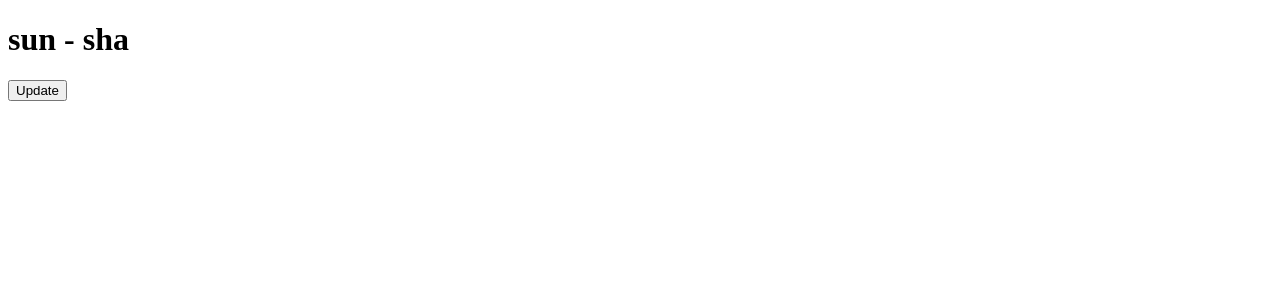
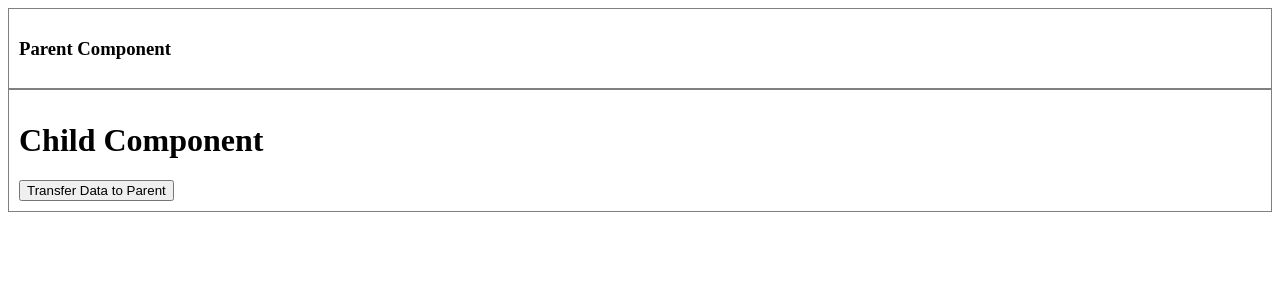
Before and after one commit to lets-build-with-code/react-app, a React (Create React App) app: page / in a window 1280 px wide. Shown: the top 300 px of the page. Built offline with nearby package versions, Linux system fonts and the light colour scheme.

Commit message:
React: functional based component transfer data from child to parent

```diff
--- a/src/App.js
+++ b/src/App.js
@@ -1,42 +1,25 @@
+import { useState } from "react";
 import "./App.css";
-import { Component } from "react";
+import Child from "./Child";
 
-class App extends Component {
-  constructor() {
-    super();
-    this.state = {
-      firstname : 'sun',
-      lastName : 'sha'
-    }
-    // this.firstname = "sun";
-    // this.lastname = "sha";
-    // this.updateValues = this.updateValues.bind(this);
+function App() {
+  const [users, setUsers] = useState([])
+  const getDataFromChild = (data) => {
+    console.log(data);
+    setUsers(data);
   }
-
-  render() {
-    return <div>
-       <h1>{this.state.firstname} - {this.state.lastName} </h1>
-       <button onClick={ () => { this.setState({firstname : 'sam'})} }>Update</button>
+  return (
+    <div>
+      <div className="container">
+        <h3>Parent Component</h3>
+        {users?.map((usr) => <li key={usr.id}>{usr.name} - {usr.department}</li>)}
+      </div>
+      <Child onReceive={getDataFromChild}/>
     </div>
-  }
-    // get firstName() {
-  //   return this.firstname
-  // }
-  // set _firstName(value) {
-  //   this.firstname = value
-  // }
-  // get lastName() {
-  //   return this.lastname
-  // }
-  // set _lastName(value) {
-  //   this.lastname = value
-  // }
-
-  // updateValues = () => {
-  //   console.log({first : this.firstName, last : this.lastName});
-  //   this.forceUpdate();
-  //   this._firstName = 'sam'; this._lastName = 'ver'
-  // }
+  );
 }
 
+
+
+
 export default App;
--- a/src/Child.js
+++ b/src/Child.js
@@ -1,24 +1,25 @@
-import { Component } from "react";
+function Child(props) {
+  const transferData = () => {
+    const users = [
+      {
+        id: 1,
+        name: "sun",
+        department: "IT",
+      },
+      {
+        id: 2,
+        name: "Adam",
+        department: "Admin",
+      },
+    ];
+    props.onReceive(users);
+  };
+  return (
+    <div className="container">
+      <h1>Child Component</h1>
+      <button onClick={transferData}>Transfer Data to Parent</button>
+    </div>
+  );
+}
 
-class Child extends Component {
-    constructor(props) {
-        super(props);
-        this.user = [
-          {id:'1', name: 'sun' , type: 'admin'},
-          {id:'2', name: 'sam' , type: 'supervisor'}
-        ]
-    }
-
-    sendData = () => {
-      this.props.onReceive(this.user)
-    }
-
-    render() {
-      return <div className="container">
-             <p>Child Componet</p>
-             <button onClick={this.sendData}>Send Data To Parent</button>
-          </div>
-    }
-  }
-
-  export default Child;
+export default Child;
```
